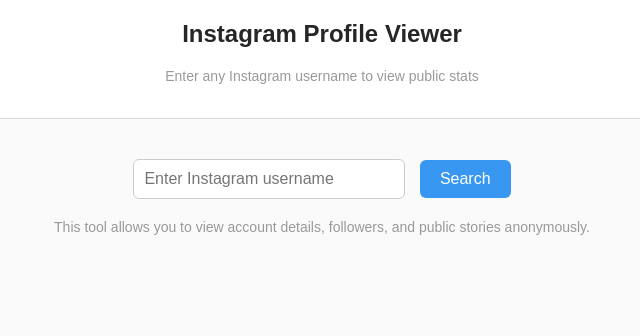
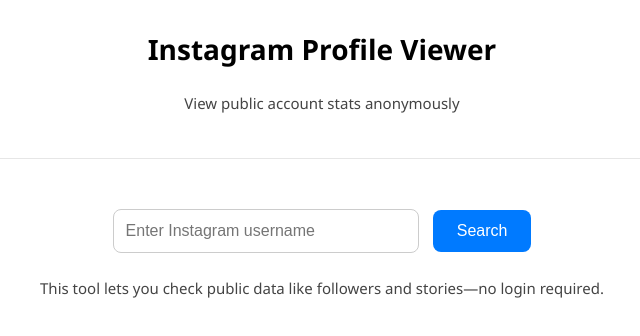
Before and after one commit to IG-Profileviewer/IG-Profileviewer.github.io, a plain HTML site: page index.html in a window 1280 px wide. Shown: the whole page, without its empty margins (318-958 px from the left). Drawn offline with Linux system fonts and the light colour scheme.

Commit message:
Update index.html

```diff
--- a/index.html
+++ b/index.html
@@ -7,60 +7,66 @@
   <script async defer data-domain="ig-profileviewer.github.io" src="https://plausible.io/js/script.js"></script>
   <style>
     body {
-      font-family: Arial, sans-serif;
-      background: #fafafa;
+      font-family: 'Segoe UI', Tahoma, Geneva, Verdana, sans-serif;
+      background-color: #fff;
       margin: 0;
       padding: 0;
       text-align: center;
+      color: #222;
     }
     header {
-      background: #fff;
-      padding: 20px;
-      border-bottom: 1px solid #dbdbdb;
+      background-color: #fff;
+      padding: 30px 20px;
+      border-bottom: 1px solid #e6e6e6;
     }
     h1 {
       margin: 0;
-      color: #262626;
-      font-size: 24px;
+      font-size: 28px;
+      color: #000;
     }
     form {
-      margin-top: 40px;
+      margin-top: 50px;
     }
     input[type="text"] {
-      padding: 10px;
-      width: 250px;
+      padding: 12px;
+      width: 280px;
       font-size: 16px;
       border: 1px solid #ccc;
-      border-radius: 6px;
+      border-radius: 8px;
+      outline: none;
     }
     button {
-      padding: 10px 20px;
+      padding: 12px 24px;
       font-size: 16px;
       color: #fff;
-      background-color: #3897f0;
+      background-color: #007aff;
       border: none;
-      border-radius: 6px;
+      border-radius: 8px;
       margin-left: 10px;
       cursor: pointer;
+      transition: background-color 0.2s ease;
+    }
+    button:hover {
+      background-color: #005fce;
     }
     p {
-      color: #999;
-      font-size: 14px;
-      margin-top: 20px;
+      font-size: 15px;
+      margin-top: 25px;
+      color: #444;
     }
   </style>
 </head>
 <body>
   <header>
     <h1>Instagram Profile Viewer</h1>
-    <p>Enter any Instagram username to view public stats</p>
+    <p>View public account stats anonymously</p>
   </header>
   <main>
     <form onsubmit="event.preventDefault(); alert('Searching… Please wait.');">
       <input type="text" placeholder="Enter Instagram username" required />
       <button type="submit">Search</button>
     </form>
-    <p>This tool allows you to view account details, followers, and public stories anonymously.</p>
+    <p>This tool lets you check public data like followers and stories—no login required.</p>
   </main>
 </body>
 </html>
```
